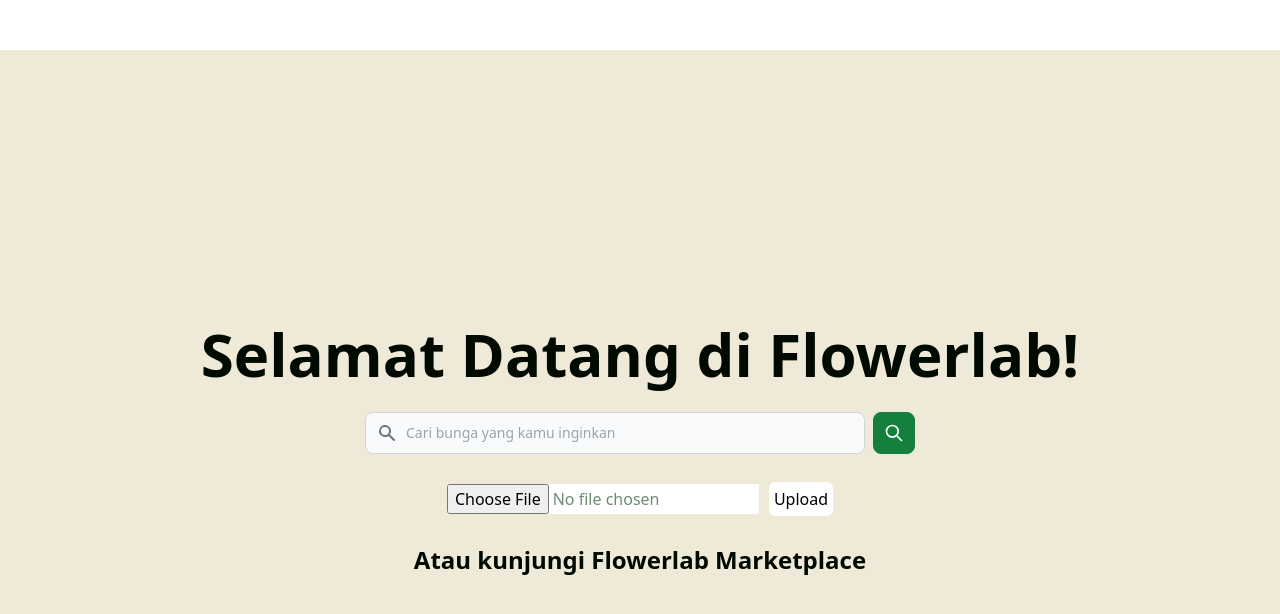
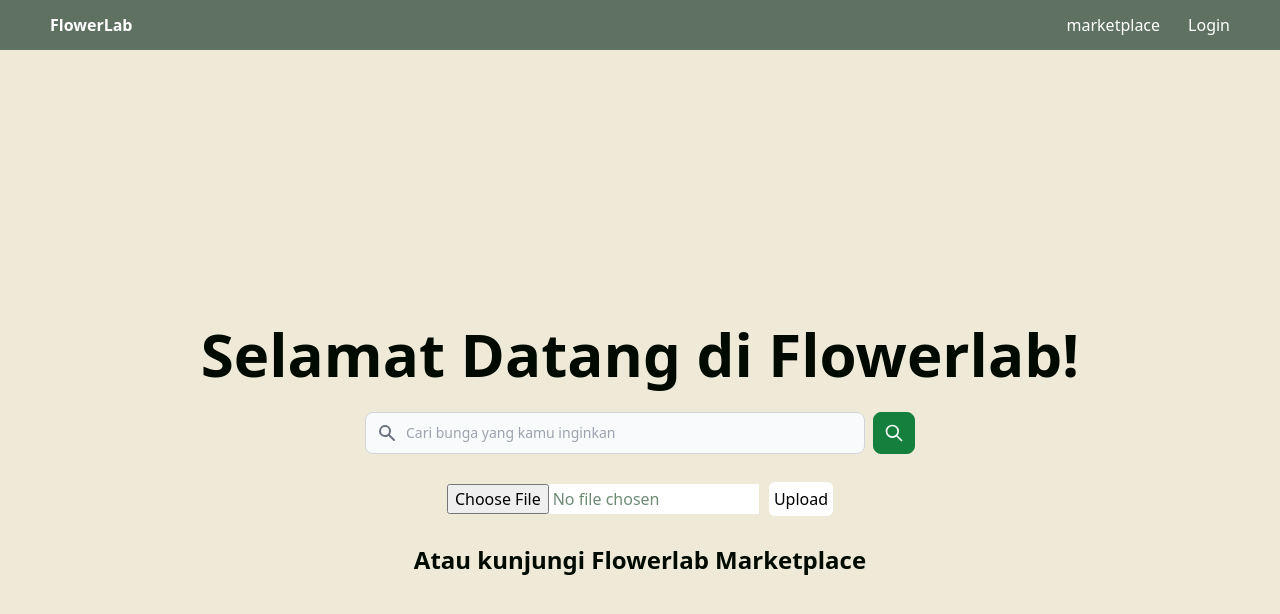
Before and after one commit to mhmd-arif/FLOWERLAB, a React (Vite) app: page / in a window 1280 px wide. Shown: the top 614 px of the page. Built offline with nearby package versions, Linux system fonts and the light colour scheme.

Commit message:
fix navbar

```diff
--- a/src/assets/components/Navbar.jsx
+++ b/src/assets/components/Navbar.jsx
@@ -4,7 +4,7 @@
 export default function Navbar() {
 
     return (
-      <div className='bg-white flex justify-between items-center px-[50px] h-[50px] bg-[#5F7161] text-white'>
+      <div className='flex justify-between items-center px-[50px] h-[50px] bg-[#5F7161] text-white'>
         <div className='font-extrabold'>
             <Link to="/">FlowerLab</Link>
         </div>
```
